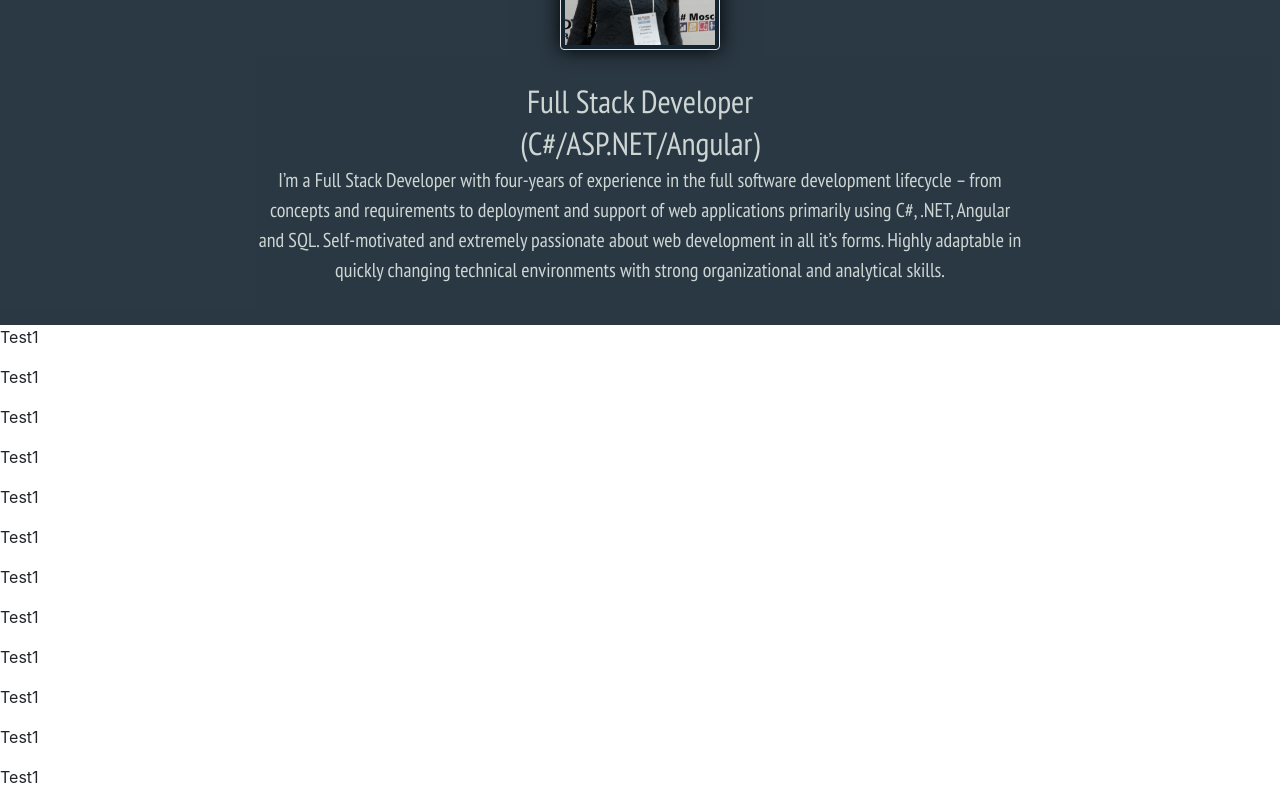
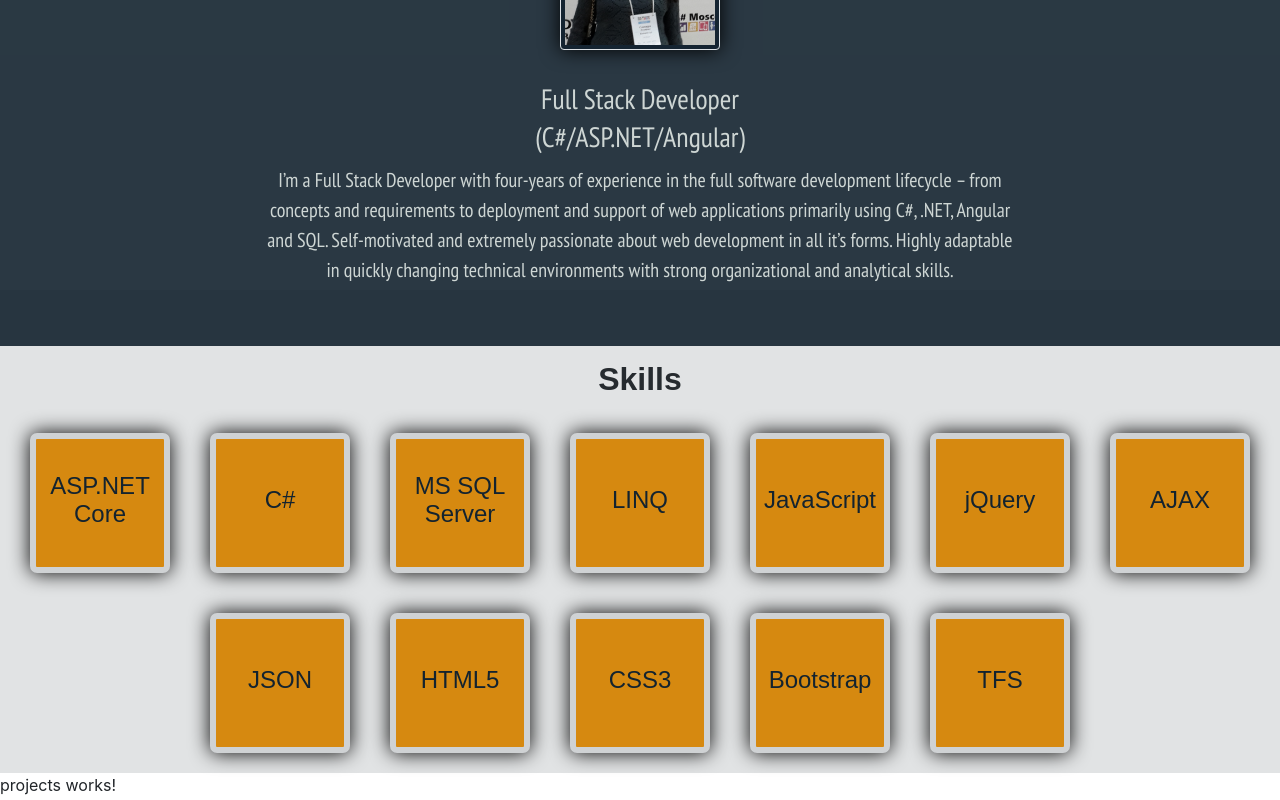
Before and after one commit to Tiamatt/Portfolio, an Angular app: page /main in a window 1280 px wide. Shown: the part 200-1000 px from the top of the page. Built offline with nearby package versions, Linux system fonts and the light colour scheme; a web font is replaced by a local one.

Commit message:
Create Skills section

```diff
--- a/src/app/app.component.css
+++ b/src/app/app.component.css
@@ -0,0 +1,4 @@
+body{
+    min-width: 320px;
+    position: relative;
+}
--- a/src/app/main/about/about.component.css
+++ b/src/app/main/about/about.component.css
@@ -1,5 +1,5 @@
 #About {
-    padding: 60px 20% 40px 20%;
+    padding: 60px 20% 5px 20%;
     color: #CED6D4;
     background-color: rgba(19, 35, 47, 0.9);
     font-family: 'PT Sans Narrow', Arial, Helvetica, sans-serif;
@@ -7,10 +7,10 @@
 h3{
     padding: 2px;
     margin:0;
-    font-size: 32px;
+    font-size: 28px;
 }
-p{
-    padding: 20px;
+p.description_M{
+   margin: 10px 5px 0 5px;
 }
 img{
     width:160px;
--- a/src/app/main/about/about.component.html
+++ b/src/app/main/about/about.component.html
@@ -2,5 +2,5 @@
   <img class="img-thumbnail" alt="avatar" src="./assets/generalImages/avatar.png" alt="avatar">
   <h3>Full Stack Developer</h3>
   <h3>(C#/ASP.NET/Angular)</h3>
-  <p>I’m a Full Stack Developer with four-years of experience in the full software development lifecycle – from concepts and requirements to deployment and support of web applications primarily using C#, .NET, Angular and SQL. Self-motivated and extremely passionate about web development in all it’s forms. Highly adaptable in quickly changing technical environments with strong organizational and analytical skills.</p>
+  <p class="description_M">I’m a Full Stack Developer with four-years of experience in the full software development lifecycle – from concepts and requirements to deployment and support of web applications primarily using C#, .NET, Angular and SQL. Self-motivated and extremely passionate about web development in all it’s forms. Highly adaptable in quickly changing technical environments with strong organizational and analytical skills.</p>
 </div>
--- a/src/app/main/main.component.css
+++ b/src/app/main/main.component.css
@@ -0,0 +1,3 @@
+#main_M{
+    position: relative;
+}
--- a/src/app/main/skills/skills.component.css
+++ b/src/app/main/skills/skills.component.css
@@ -1,3 +1,41 @@
-#main_M{
-    position: relative;
+.placeForFixedNav{
+    background-color: rgba(19, 35, 47, 0.9);
 }
+
+.section_M {
+    color: rgba(38, 43, 47, 1);
+    background-color: #e1e3e4;
+  }
+  .skillContainer_M{
+      display: flex;
+      display: -webkit-flex; /* Safari */
+      flex-wrap: wrap;
+      -webkit-flex-wrap: wrap; /* Safari */
+      justify-content: center;
+  }
+  .skillBox_M{
+    width: 140px;
+    height: 140px;
+    float:left;
+    margin: 20px;
+    background-color:rgba(214, 137, 16, 1); /*rgba(243, 54, 0, 0.8);*/
+    border-radius: 5%;
+    border: 6px solid #CFD2D4;
+    box-shadow: 0 0 20px black;
+
+    color: rgba(19, 35, 47, 1);
+    font-size: 24px;
+    text-align: center;
+    vertical-align: middle;
+    line-height: 120px;
+  }
+
+  .skillBox_M p {
+    display: inline-block;
+    vertical-align: middle;
+    line-height: normal;
+  }
+  .skillBox_M:hover{
+    cursor: pointer;
+    background-color: rgba(243, 156, 18, 1);
+  }
--- a/src/app/main/skills/skills.component.html
+++ b/src/app/main/skills/skills.component.html
@@ -1,30 +1,43 @@
 <div id="Skills" class="section_M">
-<p>Test1</p>
-<p>Test1</p>
-<p>Test1</p>
-<p>Test1</p>
-<p>Test1</p>
-<p>Test1</p>
-<p>Test1</p>
-<p>Test1</p>
-<p>Test1</p>
-<p>Test1</p>
-<p>Test1</p>
-<p>Test1</p>
-<p>Test1</p>
-<p>Test1</p>
-<p>Test1</p>
-<p>Test1</p>
-<p>Test1</p>
-<p>Test1</p>
-<p>Test1</p>
-<p>Test1</p>
-<p>Test1</p>
-<p>Test1</p>
-<p>Test1</p>
-<p>Test1</p>
-<p>Test1</p>
-<p>Test1</p>
-<p>Test1</p>
-<p>Test1</p>
+    <div class="placeForFixedNav"></div>
+    <h3 class="sectionHeader_M">Skills</h3>
+    <div class="skillContainer_M">
+        <div class="skillBox_M">
+            <p>ASP.NET Core</p>
+        </div>
+        <div class="skillBox_M">
+            <p>C#</p>
+        </div>
+        <div class="skillBox_M">
+            <p>MS SQL Server</p>
+        </div>
+        <div class="skillBox_M">
+            <p>LINQ</p>
+        </div>
+        <div class="skillBox_M">
+            <p>JavaScript</p>
+        </div>
+        <div class="skillBox_M">
+            <p>jQuery</p>
+        </div>
+        <div class="skillBox_M">
+            <p>AJAX</p>
+        </div>
+        <div class="skillBox_M">
+            <p>JSON</p>
+        </div>
+        <div class="skillBox_M">
+            <p>HTML5</p>
+        </div>
+        <div class="skillBox_M">
+            <p>CSS3</p>
+        </div>
+        <div class="skillBox_M">
+            <p>Bootstrap</p>
+        </div>
+        <div class="skillBox_M">
+            <p>TFS</p>
+        </div>
+        <div style="clear: both;"></div>
+    </div>
 </div>
--- a/src/app/main/skills/skills.component.ts
+++ b/src/app/main/skills/skills.component.ts
@@ -3,7 +3,7 @@ import { Component, OnInit } from '@angular/core';
 @Component({
   selector: 'app-skills',
   templateUrl: './skills.component.html',
-  styleUrls: ['./skills.component.css']
+  styleUrls: ['./skills.component.css', '../../shared/styles/general.css']
 })
 export class SkillsComponent implements OnInit {
 
--- a/src/app/shared/styles/general.css
+++ b/src/app/shared/styles/general.css
@@ -9,13 +9,15 @@ colors:
 */
 
 p, h2{
-    padding:0;
-    margin:0;
-  }
+  padding:0;
+  margin:0;
+}
+.placeForFixedNav{
+  height: 56px;
+}
 
 .section_M{
     text-align: center;
-    padding: 20px;
     font-family: 'Amaranth', sans-serif;
     font-size: 20px;
   }
```
